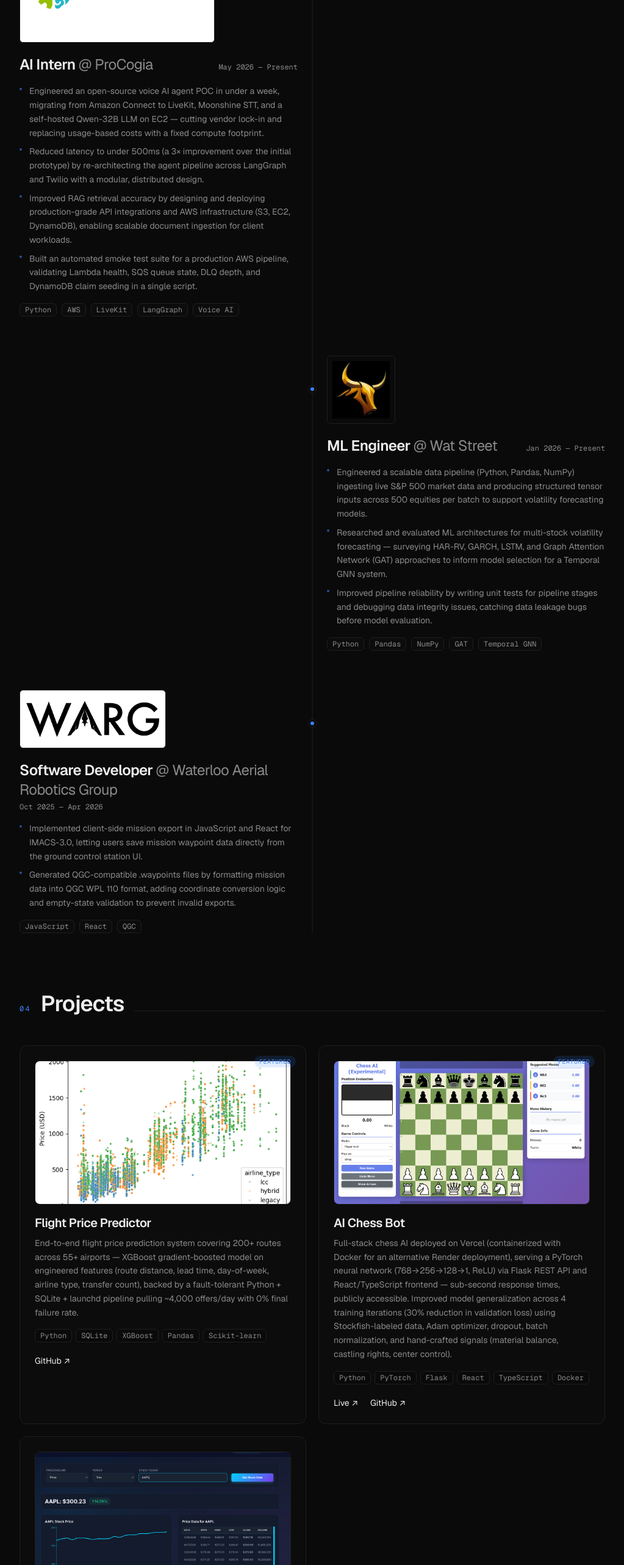
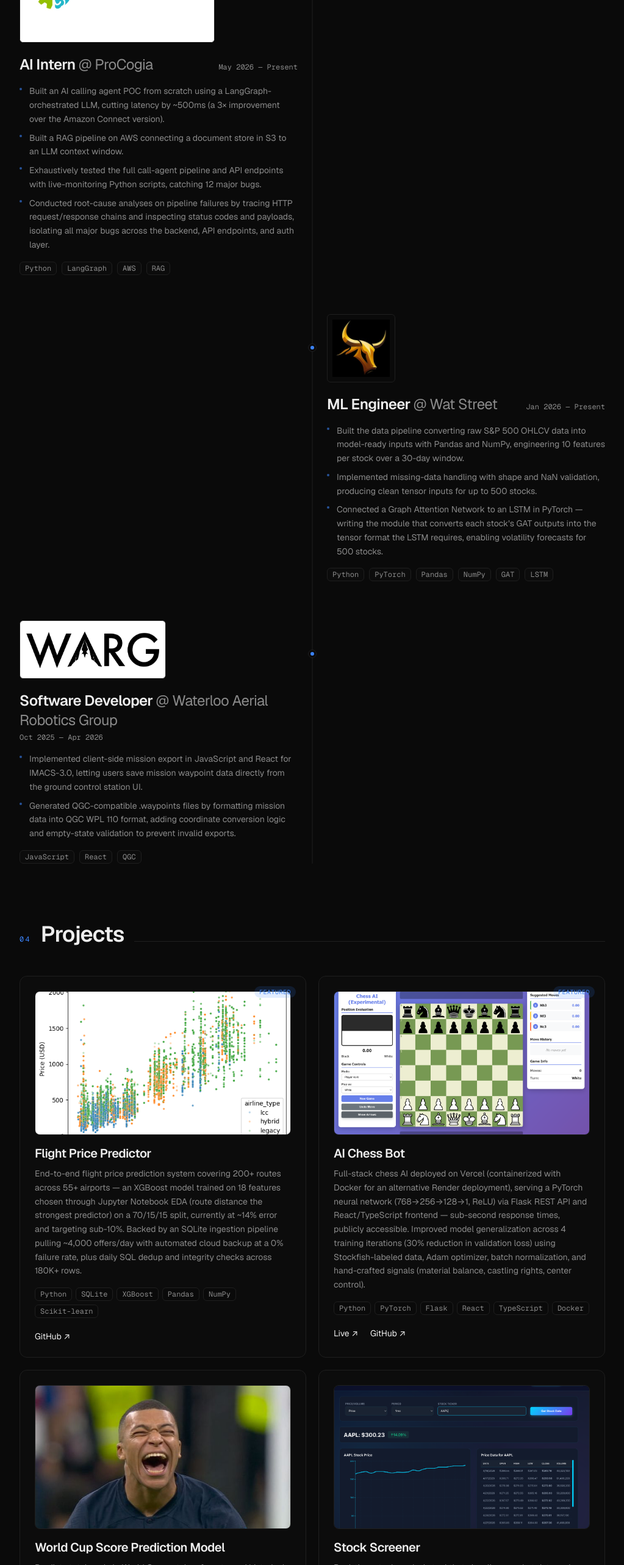
Before and after one commit to Quaden2307/personal-website, a Next.js app: page / in a window 1280 px wide. Shown: the part 2000-4566 px from the top of the page at 61% size, without its empty margins (128-1151 px from the left). Built offline with nearby package versions, Linux system fonts and the light colour scheme.

Commit message:
projects and experience description updates

```diff
--- a/components/Experience.tsx
+++ b/components/Experience.tsx
@@ -22,12 +22,12 @@
     imgClass: "scale-110",
     dates: "May 2026 — Present",
     bullets: [
-      "Engineered an open-source voice AI agent POC in under a week, migrating from Amazon Connect to LiveKit, Moonshine STT, and a self-hosted Qwen-32B LLM on EC2 — cutting vendor lock-in and replacing usage-based costs with a fixed compute footprint.",
-      "Reduced latency to under 500ms (a 3× improvement over the initial prototype) by re-architecting the agent pipeline across LangGraph and Twilio with a modular, distributed design.",
-      "Improved RAG retrieval accuracy by designing and deploying production-grade API integrations and AWS infrastructure (S3, EC2, DynamoDB), enabling scalable document ingestion for client workloads.",
-      "Built an automated smoke test suite for a production AWS pipeline, validating Lambda health, SQS queue state, DLQ depth, and DynamoDB claim seeding in a single script.",
+      "Built an AI calling agent POC from scratch using a LangGraph-orchestrated LLM, cutting latency by ~500ms (a 3× improvement over the Amazon Connect version).",
+      "Built a RAG pipeline on AWS connecting a document store in S3 to an LLM context window.",
+      "Exhaustively tested the full call-agent pipeline and API endpoints with live-monitoring Python scripts, catching 12 major bugs.",
+      "Conducted root-cause analyses on pipeline failures by tracing HTTP request/response chains and inspecting status codes and payloads, isolating all major bugs across the backend, API endpoints, and auth layer.",
     ],
-    tags: ["Python", "AWS", "LiveKit", "LangGraph", "Voice AI"],
+    tags: ["Python", "LangGraph", "AWS", "RAG"],
   },
   {
     role: "ML Engineer",
@@ -37,11 +37,11 @@
     tileClass: "h-28 w-28 bg-background p-2",
     dates: "Jan 2026 — Present",
     bullets: [
-      "Engineered a scalable data pipeline (Python, Pandas, NumPy) ingesting live S&P 500 market data and producing structured tensor inputs across 500 equities per batch to support volatility forecasting models.",
-      "Researched and evaluated ML architectures for multi-stock volatility forecasting — surveying HAR-RV, GARCH, LSTM, and Graph Attention Network (GAT) approaches to inform model selection for a Temporal GNN system.",
-      "Improved pipeline reliability by writing unit tests for pipeline stages and debugging data integrity issues, catching data leakage bugs before model evaluation.",
+      "Built the data pipeline converting raw S&P 500 OHLCV data into model-ready inputs with Pandas and NumPy, engineering 10 features per stock over a 30-day window.",
+      "Implemented missing-data handling with shape and NaN validation, producing clean tensor inputs for up to 500 stocks.",
+      "Connected a Graph Attention Network to an LSTM in PyTorch — writing the module that converts each stock's GAT outputs into the tensor format the LSTM requires, enabling volatility forecasts for 500 stocks.",
     ],
-    tags: ["Python", "Pandas", "NumPy", "GAT", "Temporal GNN"],
+    tags: ["Python", "PyTorch", "Pandas", "NumPy", "GAT", "LSTM"],
   },
   {
     role: "Software Developer",
--- a/components/Projects.tsx
+++ b/components/Projects.tsx
@@ -14,8 +14,8 @@
   {
     name: "Flight Price Predictor",
     description:
-      "End-to-end flight price prediction system covering 200+ routes across 55+ airports — XGBoost gradient-boosted model on engineered features (route distance, lead time, day-of-week, airline type, transfer count), backed by a fault-tolerant Python + SQLite + launchd pipeline pulling ~4,000 offers/day with 0% final failure rate.",
-    tags: ["Python", "SQLite", "XGBoost", "Pandas", "Scikit-learn"],
+      "End-to-end flight price prediction system covering 200+ routes across 55+ airports — an XGBoost model trained on 18 features chosen through Jupyter Notebook EDA (route distance the strongest predictor) on a 70/15/15 split, currently at ~14% error and targeting sub-10%. Backed by an SQLite ingestion pipeline pulling ~4,000 offers/day with automated cloud backup at a 0% failure rate, plus daily SQL dedup and integrity checks across 180K+ rows.",
+    tags: ["Python", "SQLite", "XGBoost", "Pandas", "NumPy", "Scikit-learn"],
     cover: "/projects/flight-price.png",
     repo: "https://github.com/Quaden2307/flight-price-predictor",
     featured: true,
@@ -23,12 +23,20 @@
   {
     name: "AI Chess Bot",
     description:
-      "Full-stack chess AI deployed on Vercel (containerized with Docker for an alternative Render deployment), serving a PyTorch neural network (768→256→128→1, ReLU) via Flask REST API and React/TypeScript frontend — sub-second response times, publicly accessible. Improved model generalization across 4 training iterations (30% reduction in validation loss) using Stockfish-labeled data, Adam optimizer, dropout, batch normalization, and hand-crafted signals (material balance, castling rights, center control).",
+      "Full-stack chess AI deployed on Vercel (containerized with Docker for an alternative Render deployment), serving a PyTorch neural network (768→256→128→1, ReLU) via Flask REST API and React/TypeScript frontend — sub-second response times, publicly accessible. Improved model generalization across 4 training iterations (30% reduction in validation loss) using Stockfish-labeled data, Adam optimizer, batch normalization, and hand-crafted signals (material balance, castling rights, center control).",
     tags: ["Python", "PyTorch", "Flask", "React", "TypeScript", "Docker"],
     cover: "/projects/chess-bot.png",
     href: "https://chess-bot-deployment.vercel.app/",
     repo: "https://github.com/Quaden2307/chess-engine",
     featured: true,
+  },
+  {
+    name: "World Cup Score Prediction Model",
+    description:
+      "Predicts total goals in World Cup matches from teams' historical scoring and defensive records — linear regression built from scratch in NumPy with hand-derived gradient descent, validated against a scikit-learn implementation. Trained on FIFA World Cup data (1930–2026) with a time-based split to avoid leakage, surfacing that scoring has declined across eras and causing models trained on older tournaments to overpredict modern matches.",
+    tags: ["Python", "NumPy", "Scikit-learn", "Linear Regression"],
+    cover: "/projects/world-cup.jpeg",
+    repo: "https://github.com/Quaden2307/world-cup-score-prediction-model",
   },
   {
     name: "Stock Screener",
--- a/components/Skills.tsx
+++ b/components/Skills.tsx
@@ -26,7 +26,7 @@
       "AWS (S3, EC2, DynamoDB)",
       "Docker",
       "CI/CD",
-      "Kubernetes",
+      "Jupyter Notebook",
       "Linux",
       "Git",
       "Vercel",
```
Also changed, not shown: public/projects/world-cup.jpeg (added).
